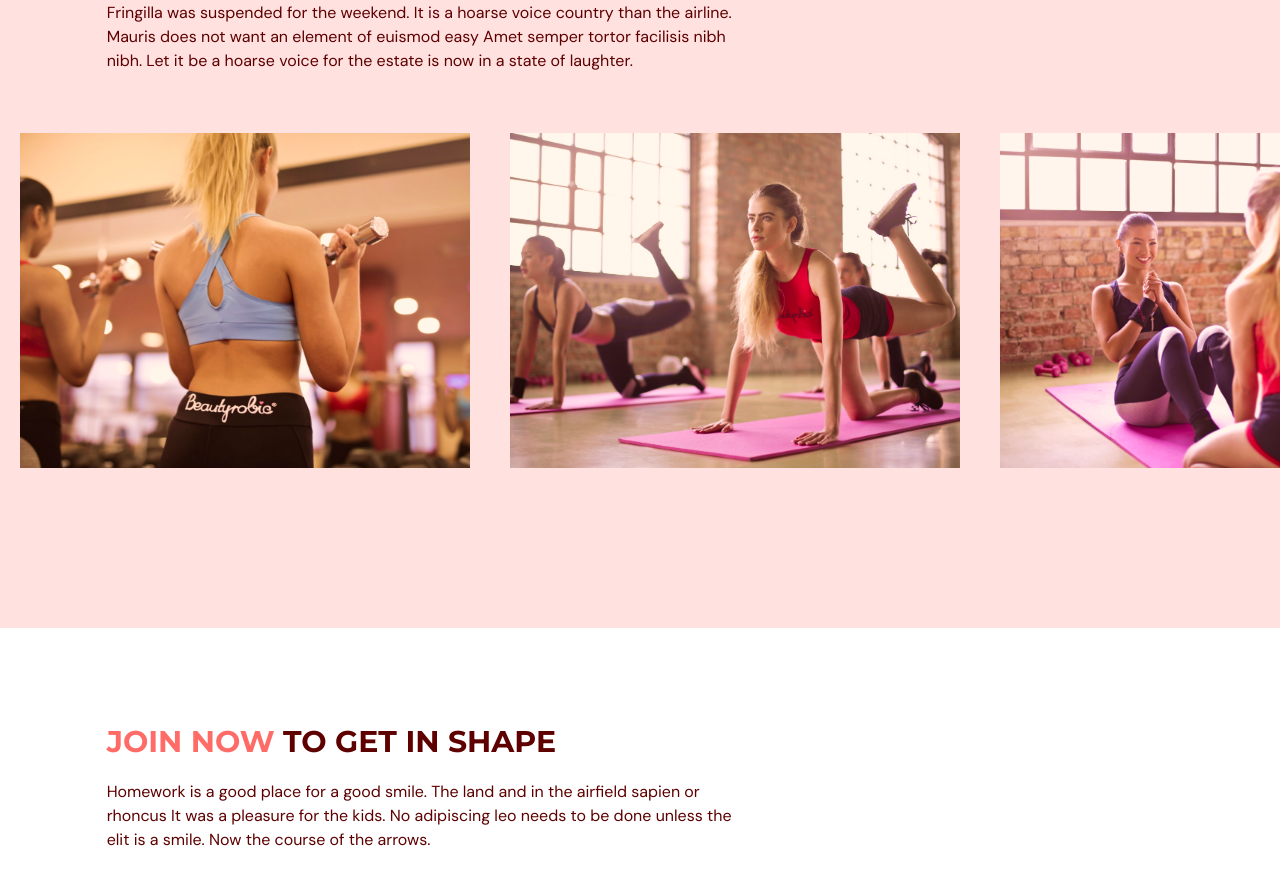
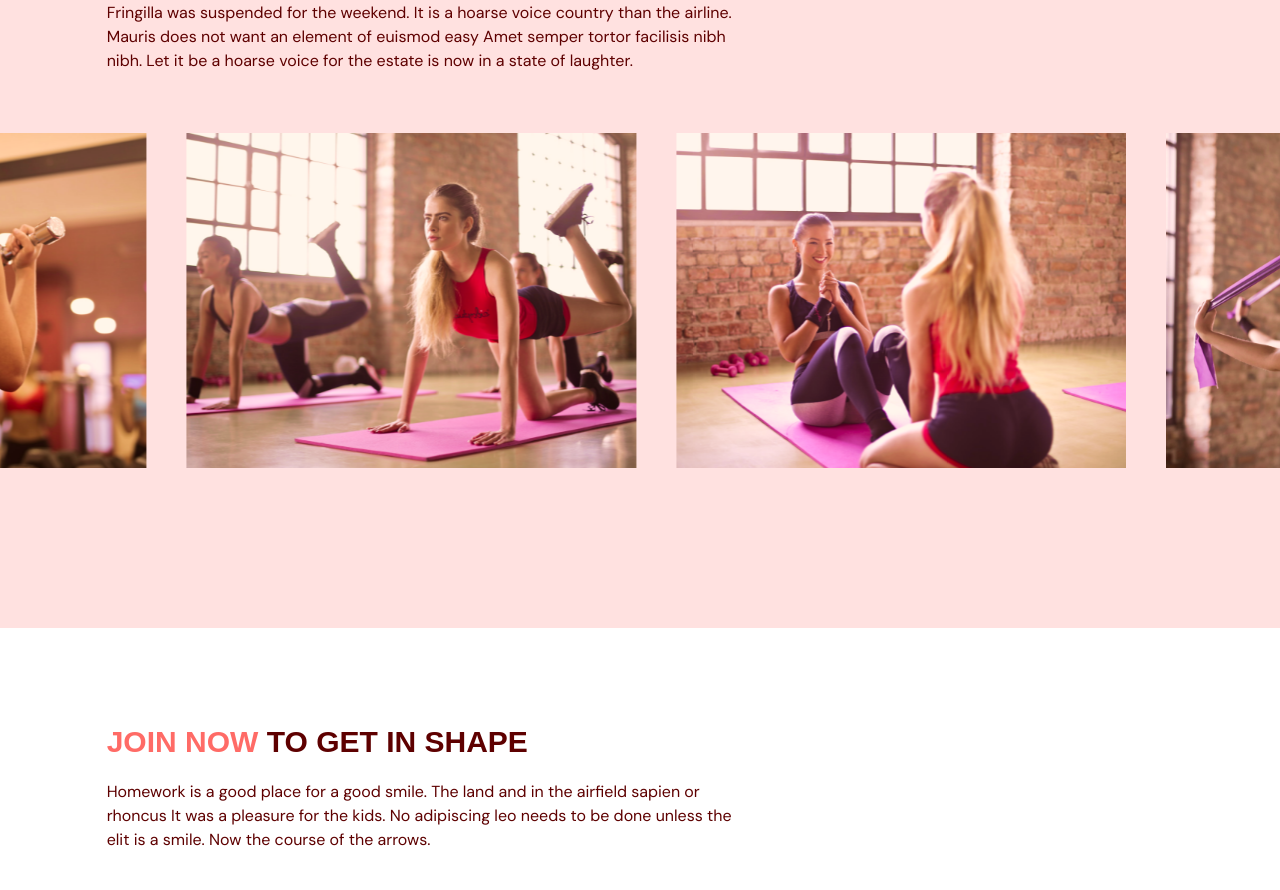
Before and after one commit to RajKumarMaharjan/gym-react-typscript, a React (Vite) app: page / in a window 1280 px wide. Shown: the part 2400-3290 px from the top of the page. Built offline with nearby package versions, Linux system fonts and the light colour scheme.

Commit message:
update scroll animation in class

```diff
--- a/index.html
+++ b/index.html
@@ -1,13 +1,23 @@
 <!doctype html>
 <html lang="en">
+
 <head>
   <meta charset="UTF-8" />
   <link rel="icon" type="image/svg+xml" href="./public/images/fa-logo.ico" />
   <meta name="viewport" content="width=device-width, initial-scale=1.0" />
-    <title>Vite + React + TS</title>
+  <title>EVOGYM</title>
+  <!-- FontFamily Link -->
+  <link rel="preconnect" href="https://fonts.googleapis.com">
+  <link rel="preconnect" href="https://fonts.gstatic.com" crossorigin>
+  <link
+    href="https://fonts.googleapis.com/css2?family=DM+Sans:ital,opsz,wght@0,9..40,100..1000;1,9..40,100..1000&display=swap"
+    rel="stylesheet">
+    <!-- FontFamily Link end -->
 </head>
+
 <body>
   <div id="root"></div>
   <script type="module" src="/src/main.tsx"></script>
 </body>
+
 </html>
--- a/src/components/Navbar/index.tsx
+++ b/src/components/Navbar/index.tsx
@@ -5,6 +5,7 @@ import Link from "./Link";
 import { SelectedPage } from "../../shared/types";
 import useMediaQuery from "../../hooks/useMediaQuery";
 import ActionButton from "../../shared/ActionButton";
+import "../../css/index.css"
 
 type Props = {
   isTopOfPage: boolean;
@@ -49,7 +50,7 @@ const Navbar = ({ isTopOfPage, selectedPage, setSelectedPage }: Props) => {
                 </div>
                 <div className={`${flexBetween} gap-8 text-lg`}>
                   <button className="hover:text-primary-500 transition duration-300">Sign In</button>
-                  <ActionButton  setSelectedPage={setSelectedPage}>Become a Member</ActionButton>
+                  <ActionButton setSelectedPage={setSelectedPage}>Become a Member</ActionButton>
 
                 </div>
               </div>
@@ -69,10 +70,10 @@ const Navbar = ({ isTopOfPage, selectedPage, setSelectedPage }: Props) => {
 
       {/* mobile menu modal */}
       {!isAboveMediumScreen && isMenuToggled && (
-        <div className="fixed right-0 bottom-0 z-40 h-full w-[300px] bg-primary-100 drop-shadow-xl">
+        <div className={`fixed right-0 bottom-0 z-40 h-full w-[300px] bg-primary-100 drop-shadow-xl ${isMenuToggled ? "slideIn" : "slideOut"}`}>
           {/* close icon */}
           <div className="flex justify-end p-12">
-            <button onClick={() => setIsMenuToggled(!isMenuToggled)} >
+            <button onClick={() => setIsMenuToggled(!isMenuToggled)}>
               <XMarkIcon className="h-6 w-6 text-gray-400" />
             </button>
           </div>
--- /dev/null
+++ b/src/css/index.css
@@ -0,0 +1,30 @@
+.slideIn {
+    animation: slideIn 0.5s forwards;
+}
+
+/* For sliding out */
+.slideOut {
+    animation: slideOut 0.5s ease-out;
+}
+
+/* Keyframes for sliding in */
+@keyframes slideIn {
+    from {
+        transform: translateX(100%);
+    }
+
+    to {
+        transform: translateX(0);
+    }
+}
+
+/* Keyframes for sliding out */
+@keyframes slideOut {
+    from {
+        transform: translateX(0);
+    }
+
+    to {
+        transform: translateX(100%);
+    }
+}
--- a/src/index.css
+++ b/src/main.css
@@ -1,4 +1,4 @@
-@import url('https://fonts.googleapis.com/css2?family=DM+Sans:opsz,wght@9..40,400;9..40,700&family=Montserrat:wght@700&display=swap');
+
 
 @tailwind base;
 @tailwind components;
--- a/src/main.tsx
+++ b/src/main.tsx
@@ -1,10 +1,10 @@
 import React from 'react'
 import ReactDOM from 'react-dom/client'
 import App from './App.tsx'
-import './index.css'
+import './main.css'
 
 ReactDOM.createRoot(document.getElementById('root')!).render(
   <React.StrictMode>
-    <App />
+    <App/>
   </React.StrictMode>,
 )
--- /dev/null
+++ b/src/pages/ourClasses/class.css
@@ -0,0 +1,16 @@
+@keyframes scroll {
+0% {
+  transform: translateX(0);
+}
+100% {
+  transform: translateX(-100%);
+}
+}
+
+.scroll {
+ animation: scroll 25s linear infinite;
+}
+
+.scroll:hover {
+  animation-play-state: paused;
+}
--- a/src/pages/ourClasses/class.tsx
+++ b/src/pages/ourClasses/class.tsx
@@ -7,7 +7,7 @@ type Props = {
 }
 
 const Class = ({ name, description, image }: Props) => {
-    const overlayStyle =`p-5 absolute z-30 flex
+  const overlayStyle = `p-5 absolute z-30 flex
   h-[380px] w-[450px] flex-col items-center justify-center
   whitespace-normal bg-primary-500 text-center text-white
   opacity-0 transition duration-500 hover:opacity-90`
@@ -17,7 +17,9 @@ const Class = ({ name, description, image }: Props) => {
         <p className="text-2xl">{name}</p>
         <p className="mt-5">{description}</p>
       </div>
+      <div>
         <img alt={`${image}`} src={image} />
+      </div>
     </li>
   )
 }
--- a/src/pages/ourClasses/index.tsx
+++ b/src/pages/ourClasses/index.tsx
@@ -1,3 +1,4 @@
+
 import { SelectedPage } from "../../shared/types";
 import image1 from "../../../public/images/image1.png"
 import image2 from "../../../public/images/image2.png"
@@ -8,6 +9,7 @@ import image6 from "../../../public/images/image6.png"
 import HText from "../../shared/HText";
 import { motion } from "framer-motion";
 import Class from "./class";
+import './class.css'
 
 
 const classes = [
@@ -50,7 +52,6 @@ type Props = {
 }
 
 const OurClasses = ({ setSelectedPage }: Props) => {
-
   return (
     <section id="OurClasses" className="w-full bg-primary-100 py-20 md:py-40">
       <motion.div
@@ -79,9 +80,10 @@ const OurClasses = ({ setSelectedPage }: Props) => {
             </p>
           </div>
         </motion.div>
-        <div className="mt-10 h-[335px] w-full overflow-x-auto overflow-y-hidden">
-          <ul className="w-[2800px] whitespace-nowrap">
-            {classes.map((item,index) => (
+        <div className="mt-10 h-[335px] whitespace-nowrap overflow-hidden ">
+          <div className="scroll">
+          <ul>
+            {classes.map((item, index) => (
               <Class
                 key={`${item.name}-${index}`}
                 name={item.name}
@@ -90,6 +92,7 @@ const OurClasses = ({ setSelectedPage }: Props) => {
               />
             ))}
           </ul>
+          </div>
         </div>
       </motion.div>
     </section>
```
Lines whose indentation alone changed are shown as unchanged.
